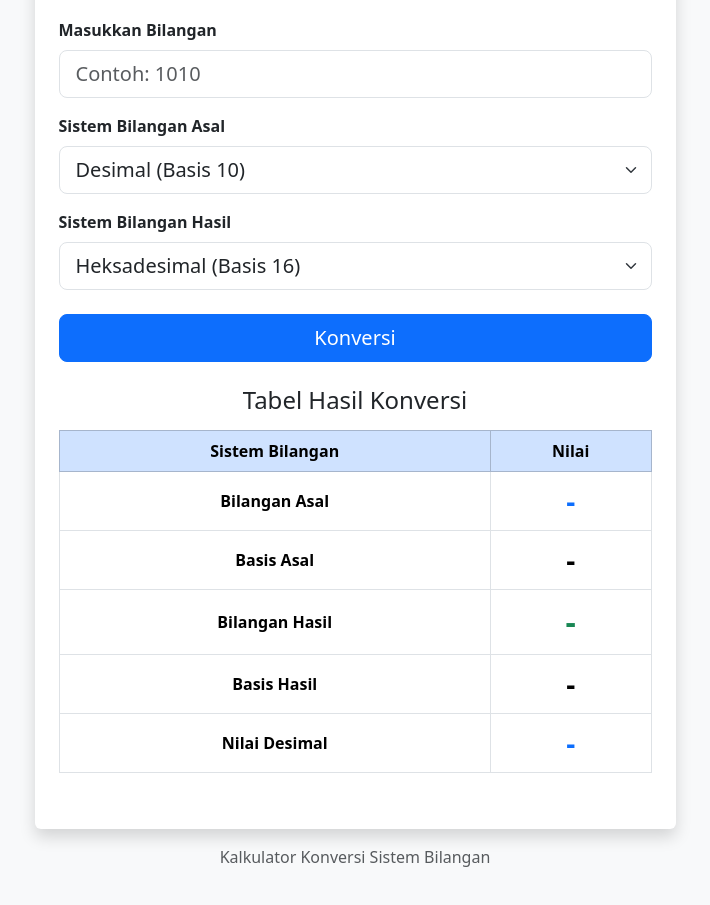
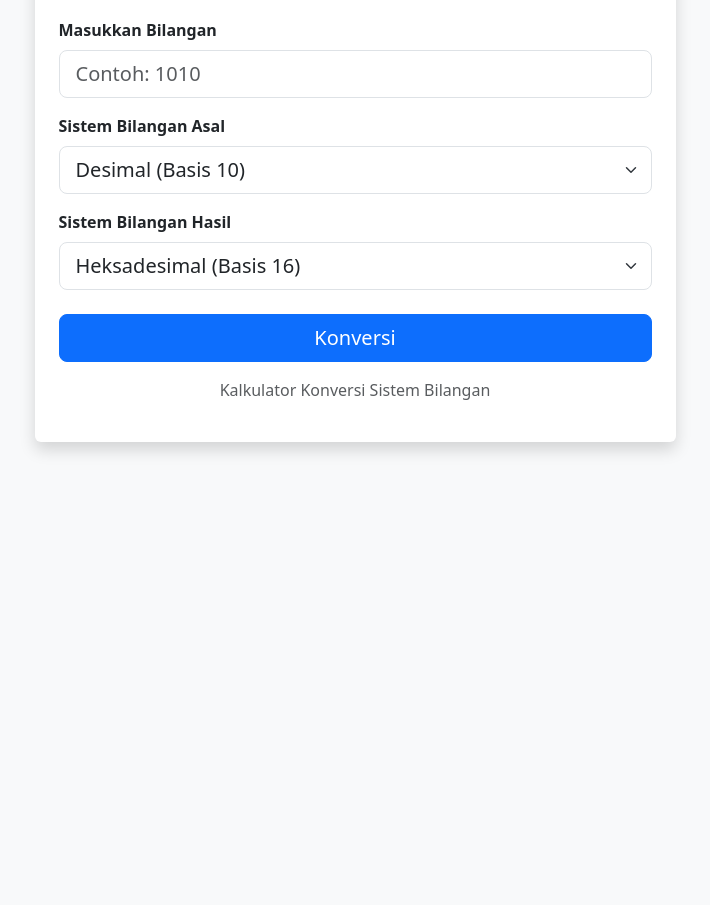
Before and after one commit to fabiantafarel93-cell/Fabian-Tafarel, a plain HTML site: page sisbil.html in a window 1280 px wide. Shown: the part 121-1026 px from the top of the page, without its empty margins (285-995 px from the left). After the commit the page ends 800 px from the top, so only its background shows below. Drawn offline with nearby package versions, Linux system fonts and the light colour scheme.

Commit message:
Update sisbil.html

```diff
--- a/sisbil.html
+++ b/sisbil.html
@@ -74,67 +74,6 @@
                     >
                         Konversi
                     </button>
-
-                    <!-- Tabel Hasil -->
-                    <div class="mt-4">
-                        <h4 class="text-center mb-3">Tabel Hasil Konversi</h4>
-
-                        <div class="table-responsive">
-                            <table class="table table-bordered text-center align-middle">
-                                <thead class="table-primary">
-                                    <tr>
-                                        <th>Sistem Bilangan</th>
-                                        <th>Nilai</th>
-                                    </tr>
-                                </thead>
-
-                                <tbody>
-                                    <tr>
-                                        <td class="fw-bold">Bilangan Asal</td>
-                                        <td id="nilaiAsal"
-                                            class="fs-3 fw-bold text-primary text-break">
-                                            -
-                                        </td>
-                                    </tr>
-
-                                    <tr>
-                                        <td class="fw-bold">Basis Asal</td>
-                                        <td id="basisAsal" class="fs-3 fw-bold">
-                                            -
-                                        </td>
-                                    </tr>
-
-                                    <tr>
-                                        <td class="fw-bold">Bilangan Hasil</td>
-                                        <td id="nilaiHasil"
-                                            class="fs-2 fw-bold text-success text-break">
-                                            -
-                                        </td>
-                                    </tr>
-
-                                    <tr>
-                                        <td class="fw-bold">Basis Hasil</td>
-                                        <td id="basisHasil" class="fs-3 fw-bold">
-                                            -
-                                        </td>
-                                    </tr>
-
-                                    <tr>
-                                        <td class="fw-bold">Nilai Desimal</td>
-                                        <td id="nilaiDesimal"
-                                            class="fs-3 fw-bold text-primary text-break">
-                                            -
-                                        </td>
-                                    </tr>
-                                </tbody>
-                            </table>
-                        </div>
-
-                        <div id="pesan" class="text-center fw-bold mt-3"></div>
-                    </div>
-
-                </div>
-            </div>
 
             <p class="text-center text-muted mt-3">
                 Kalkulator Konversi Sistem Bilangan
@@ -221,6 +160,5 @@
         document.getElementById("nilaiDesimal").textContent = "-";
     }
 </script>
-
-</body>
-  </html>
+  </body>
+ </html>
```
